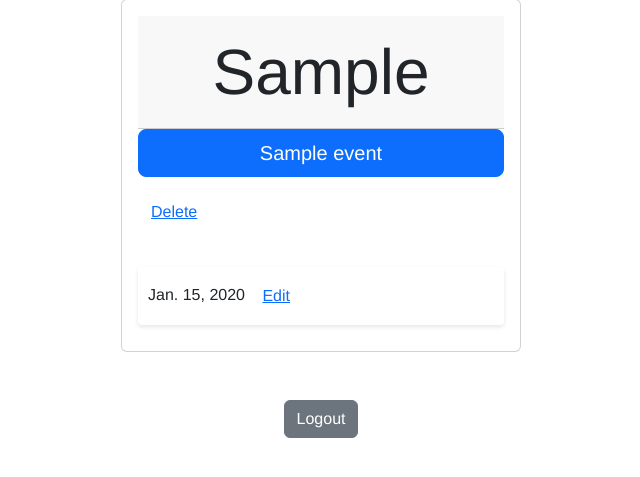
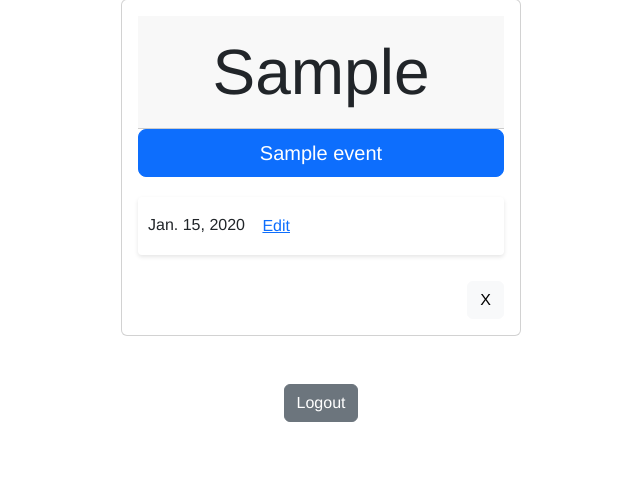
Before and after one commit to davenportnw/maya, a Django app: page /events/ in a window 1280 px wide. Shown: the part 207-684 px from the top of the page, without its empty margins (319-959 px from the left). Run offline with Django 4.2, Linux system fonts and the light colour scheme; a user stored in the database is signed in; tables that the repository leaves empty hold one stand-in row (values such as "Sample post"); some libraries are stand-ins or nearby versions.

Commit message:
Redesign delete button.

```diff
--- a/events/templates/base.html
+++ b/events/templates/base.html
@@ -49,15 +49,6 @@
                         <button type="submit" class="btn btn-primary btn-lg">{{ event }}</button>
                     </div>
                 </form>
-                <div class="row">
-                    <div class="col text-start">
-                        <form method="post" action="{% url 'events:delete_event' event.id %}">
-                            {% csrf_token %}
-                            <button type="submit" class="btn btn-link">Delete</button>
-                        </form>
-                    </div>
-                </div>
-
                 <ul>
                     {% for occurrence in event.occurrence_set.all|dictsortreversed:"timestamp" %}
                     <li>{{ occurrence.timestamp|date:"N j, Y" }}
@@ -65,6 +56,12 @@
                     </li>
                     {% endfor %}
                 </ul>
+            </div>
+            <div class="d-flex bg-transparent justify-content-end me-3">
+                <form method="post" action="{% url 'events:delete_event' event.id %}">
+                    {% csrf_token %}
+                    <button type="submit" class="btn btn-light">X</button>
+                </form>
             </div>
         </div>
         <br/>
--- a/maya/settings.py
+++ b/maya/settings.py
@@ -25,7 +25,10 @@ SECRET_KEY = 'django-insecure-d994u%p0+v(%4k&^wttu^ml)n96+fy*h4eb0!9cft^o5u&o^j1
 # SECURITY WARNING: don't run with debug turned on in production!
 DEBUG = True
 
-ALLOWED_HOSTS = []
+ALLOWED_HOSTS = [
+    '192.168.1.110',
+    '127.0.0.1',
+]
 
 
 # Application definition
```
